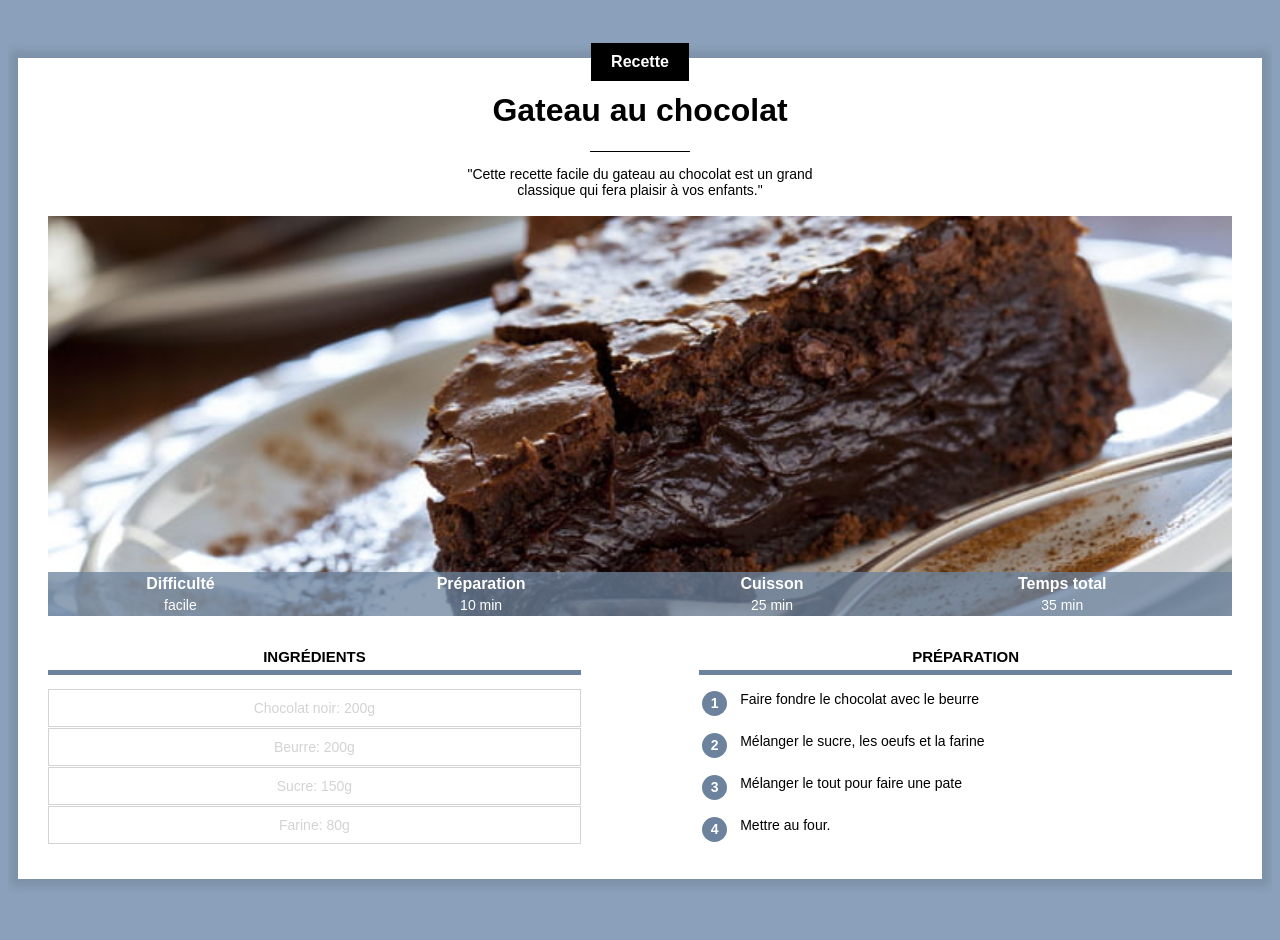
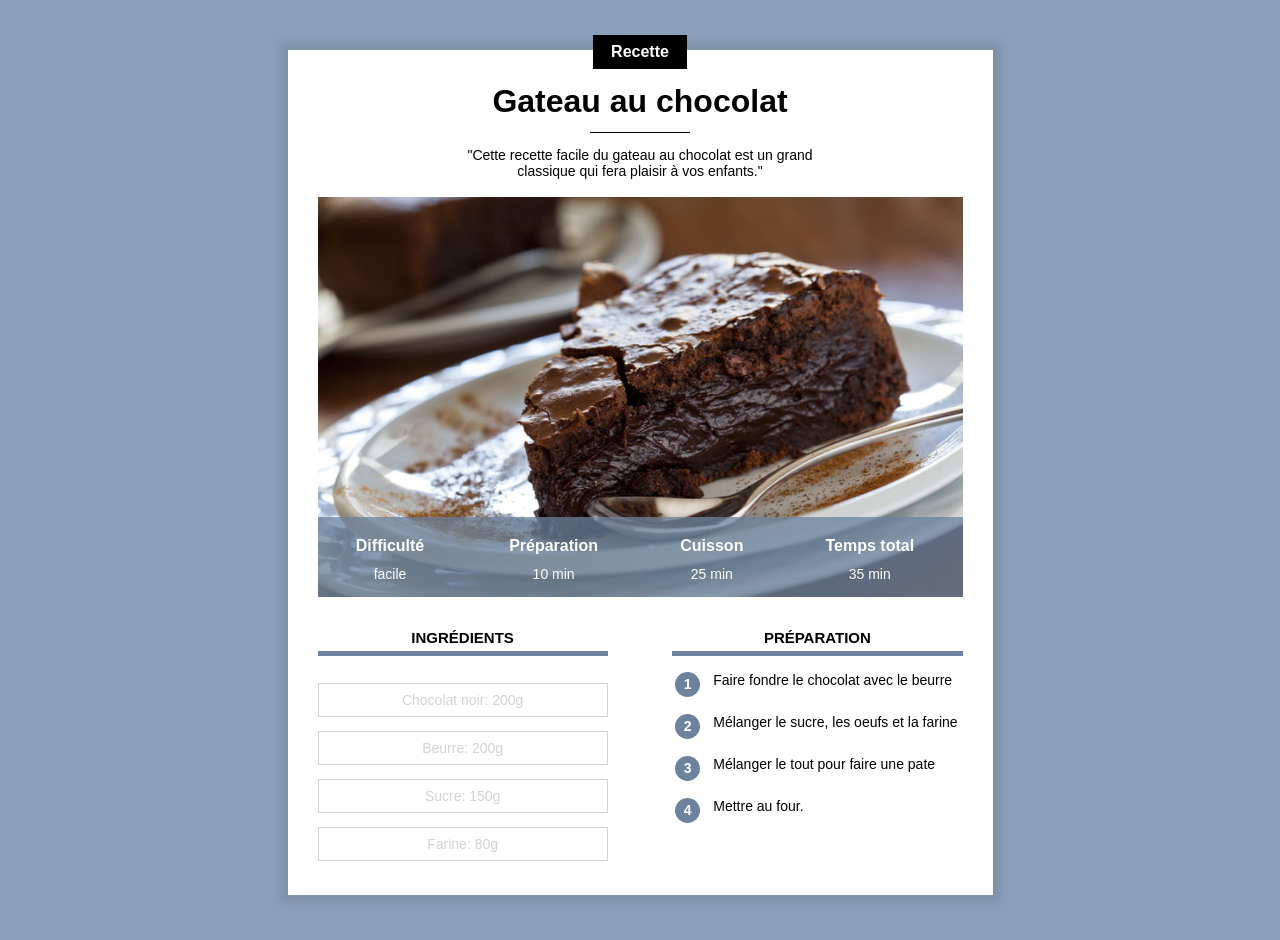
Before and after one commit to chaunut/site_recette, a plain HTML site: page recette.html in a window 1280 px wide. Drawn offline with Linux system fonts and the light colour scheme.

Commit message:
Add files via upload

```diff
--- a/recette.css
+++ b/recette.css
@@ -5,19 +5,21 @@
 body {
     background-color: #8BA1BB;
     font-family: Arial, Helvetica, sans-serif;
+    margin: 0;
 }
 p.categorie{
     text-align: center;
     background-color: black;
     color: white;
     display: inline-block;
-    padding: 10px 20px;
+    padding: 8px 18px;
     font-weight: bold;
     font-size: 16px;
     margin-top: -15px;
+    margin-bottom: 0px;
 }
 div.categorie{
-    margin-bottom: -30px;
+    margin-bottom: 0px;
     margin-top: 0px;
     overflow: visible;
 
@@ -25,14 +27,15 @@ div.categorie{
 div.contenu{
     box-shadow: 0px 0px 8px 8px rgba(0, 0, 0, 0.1);
     background-color: white;
-    margin: 50px 10px 50px 10px;
-    padding: 0px 30px 30px 30px;
-    min-width: 350px;
+    margin: 40px 8px 40px 8px;
+    padding: 0px 8px 20px 8px;
     overflow: visible;
 
 }
 h1{
     text-align: center;
+    margin-bottom: 12px;
+    margin-top: 10px;
 }
 p.description{
     text-align: center;
@@ -61,28 +64,29 @@ table.info{
     position: absolute;
     color:white;
     width: 100%;
-    height: 10%;
+    height: 50px;
     bottom:0;
 }
 table.info td{
     text-align: center;
     vertical-align: top;
-    font-size: 14px;
+    font-size: 12px;
 }
 table.info th{
-    text-align: center;
     vertical-align: bottom;
-    font-size: 16px;
+    font-size: 14px;
+    padding-bottom: 8px;
 }
 img.info{
     max-height: 400px;
     min-height: 200px;
     display: block;
     object-fit: cover;
+    background-color: lightgray;
 }
 div.colonne{
     margin-top: 20px;
-    width: 45%;
+    width: 100%;
 }
 
 div.colonne h2 {
@@ -93,22 +97,20 @@ div.colonne h2 {
     padding-bottom: 5px;
 }
 div.colonne1 {
-    margin-right: 10%;
     display: inline-block;
 
 }
 div.colonne2 {
-    float:right;
+    /*float:right;*/
 }
 
 div.ing p{
-    margin-bottom: 1px;
-    margin-top: 1px;
+    margin-bottom: 0px;
+    margin-top: 14px;
     text-align: center;
     color: lightgray;
     border: 1px solid lightgray;
-    padding-bottom: 10px;
-    padding-top: 10px;
+    padding: 8px 0px;
     font-size: 14px;
 
 }
@@ -139,3 +141,45 @@ table.preparation td.etapes{
     padding-left: 10px;
     padding-bottom: 10px;
 }
+
+/* pour les ordinateurs*/
+@media only screen and (min-width: 758px){
+    div.contenu{
+        min-width: 350px;
+        margin: 50px 10% 50px 10%;
+        padding: 0px 30px 30px 30px;
+    }
+    table.info{
+        height: 80px;
+    }
+    table.info td{
+        font-size: 14px;
+    }
+    table.info th{
+        font-size: 16px;
+    }
+    div.colonne{
+        margin-top: 20px;
+        width: 45%;
+    }
+
+    div.colonne h2 {
+        font-size: 15px;
+        border-bottom: 5px solid #6C829D;
+        padding-bottom: 5px;
+    }
+    div.colonne1 {
+        margin-right: 10%;
+    }
+    div.colonne2 {
+        float:right;
+    }
+}
+
+/* pour les écrans très larges*/
+@media only screen and (min-width: 900px){
+    div.contenu{
+        margin: 50px auto 50px auto;
+        width: 645px;
+    }
+}
--- a/recette.html
+++ b/recette.html
@@ -3,6 +3,7 @@
     <head>
         <title>Gateau au chocolat</title>
         <meta charset="UTF-8">
+        <meta name="viewport" content="width=device-width, initial-scale=1.0">
         <link rel="stylesheet" href="recette.css" >
     </head>
     <body>
@@ -35,7 +36,7 @@
 
             <div>
 
-            </div>
+
                 <div class="colonne1 colonne">
                     <h2>Ingrédients</h2>
                     <div class="ing">
```
